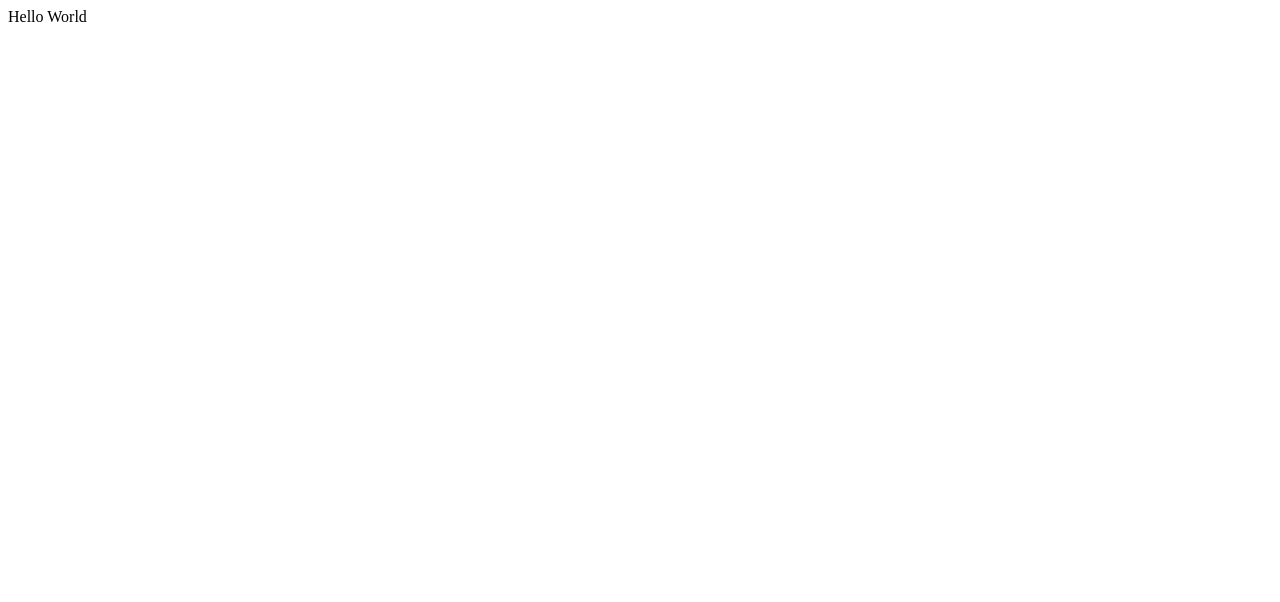
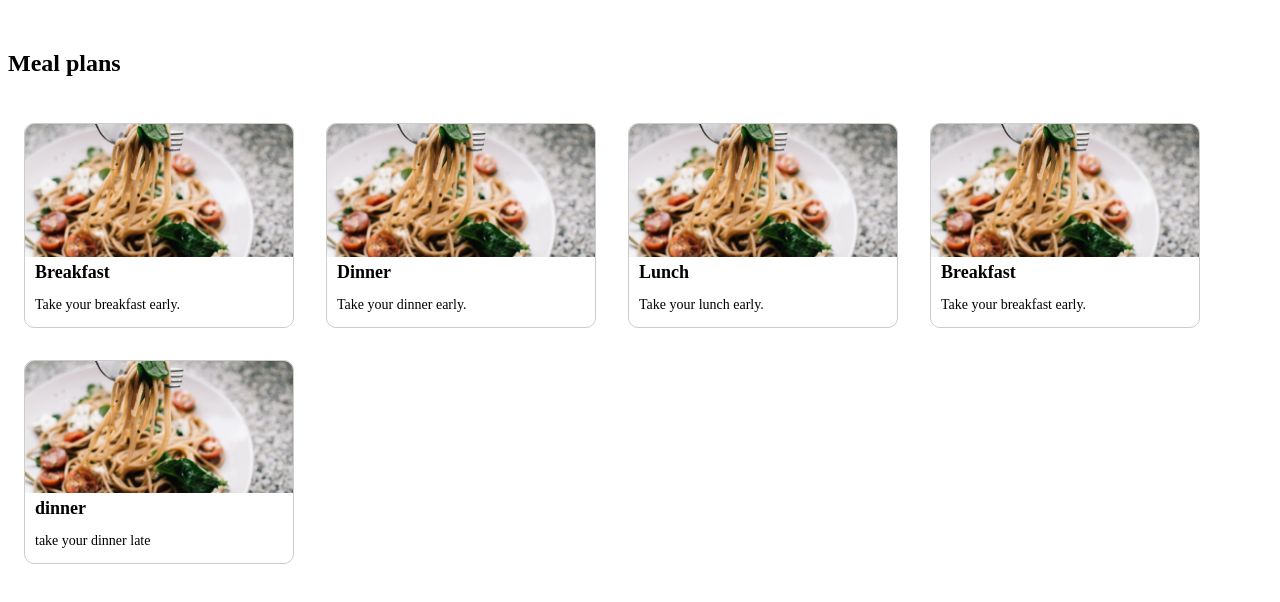
Before and after one commit to decadevs/live-project-sq015-net-palmfit-UI, a React (Create React App) app: page / in a window 1280 px wide. Shown: the top 602 px of the page. Built offline with nearby package versions, Linux system fonts and the light colour scheme.

Commit message:
new commit

```diff
--- a/src/components/App.js
+++ b/src/components/App.js
@@ -1,8 +1,13 @@
 import '../styles/App.css';
+import MealPlan from './MealPlans/Mealplan';
+
 
 function App() {
   return (
-    <div> Hello World</div>
+    <>
+    <MealPlan/>
+    </>
+
   );
 }
 
--- /dev/null
+++ b/src/components/MealPlans/Mealcard.jsx
@@ -0,0 +1,19 @@
+import React from 'react';
+
+const MealCard = ({imageUrl, cardLabel, cardText}) => {
+    return (
+        <>
+                <div className="card">
+        <img src={imageUrl} alt='card' className="card-image" />
+        <div className="card-content">
+        <h3 className="card-label">{cardLabel}</h3>
+        <p className="card-text">{cardText}
+        </p>
+        </div>
+     </div>
+        </>
+
+      );
+};
+
+export default MealCard
--- /dev/null
+++ b/src/components/MealPlans/Mealplan.jsx
@@ -0,0 +1,31 @@
+import React from 'react';
+import "../../styles/MealPlan.css";
+import MealCard from './Mealcard';
+
+const MealPlan = () => {
+    const mealImageUrl = ["food.png", "food.png", "food.png", "food.png", "food.png"];
+    const mealPlan = ["Breakfast", "Dinner", "Lunch", "Breakfast", "dinner"];
+    const mealText = [
+        "Take your breakfast early.",
+        "Take your dinner early.",
+        "Take your lunch early.",
+        "Take your breakfast early.", "take your dinner late"
+    ];
+
+    const cards = mealPlan.map((plan, index) => (
+        <div className="meal-card" key={index}>
+            <MealCard imageUrl={mealImageUrl[index]} cardLabel={plan} cardText={mealText[index]} />
+        </div>
+    ));
+
+    return (
+        <>
+          <h1 className="mealname"> Meal plans</h1>
+            <div className='meal-card-group'>
+                {cards}
+            </div>
+        </>
+    );
+};
+
+export default MealPlan;
--- /dev/null
+++ b/src/styles/MealPlan.css
@@ -0,0 +1,53 @@
+
+.card {
+    border: 1px solid #ccc;
+
+    display: inline-block;
+    margin: 16px;
+
+    border-radius: 10px;
+}
+
+.card-image {
+    max-width: 268px;
+}
+
+
+
+.card-label {
+
+    margin: 1px 0;
+    margin-left: 10px;
+    color: #000;
+font-family: "Nunito Sans";
+font-size: 18px;
+font-style: normal;
+font-weight: 600;
+line-height: normal;
+}
+
+.card-text {
+    margin-left: 10px;
+    color: #000;
+font-family: "Nunito Sans";
+font-size: 14px;
+font-style: normal;
+font-weight: 400;
+line-height: normal;
+}
+.meal-card-group {
+    display: flex;
+    flex-direction: row;
+    flex-wrap: wrap;
+
+}
+.mealname{
+    color: #000;
+font-family: "Nunito Sans";
+font-size: 24px;
+font-style: normal;
+font-weight: 600;
+line-height: normal;
+margin-bottom: 30px;
+margin-top: 50px;
+}
```
Also changed, not shown: public/food.png (added), 1 other file (tests, documents, lock files or other folders).
